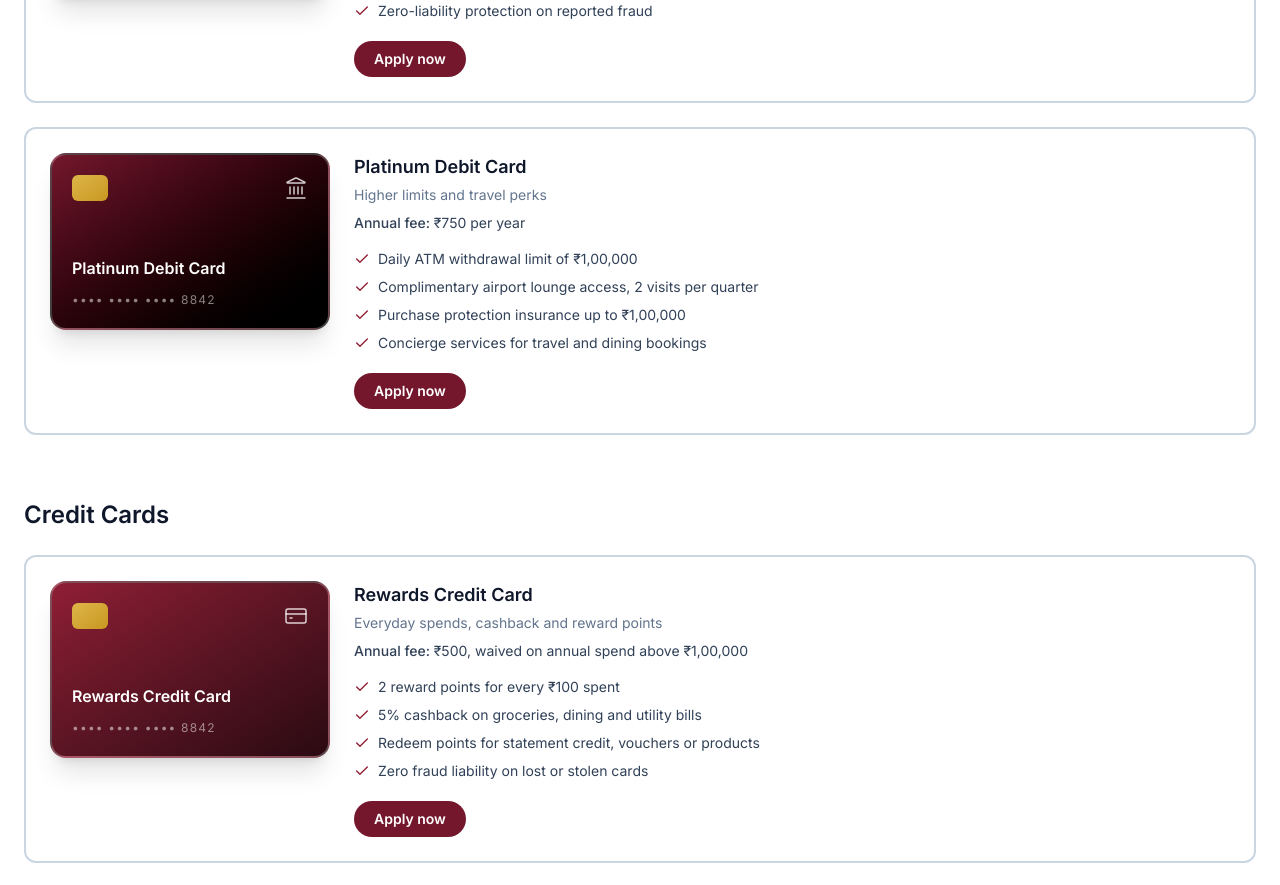
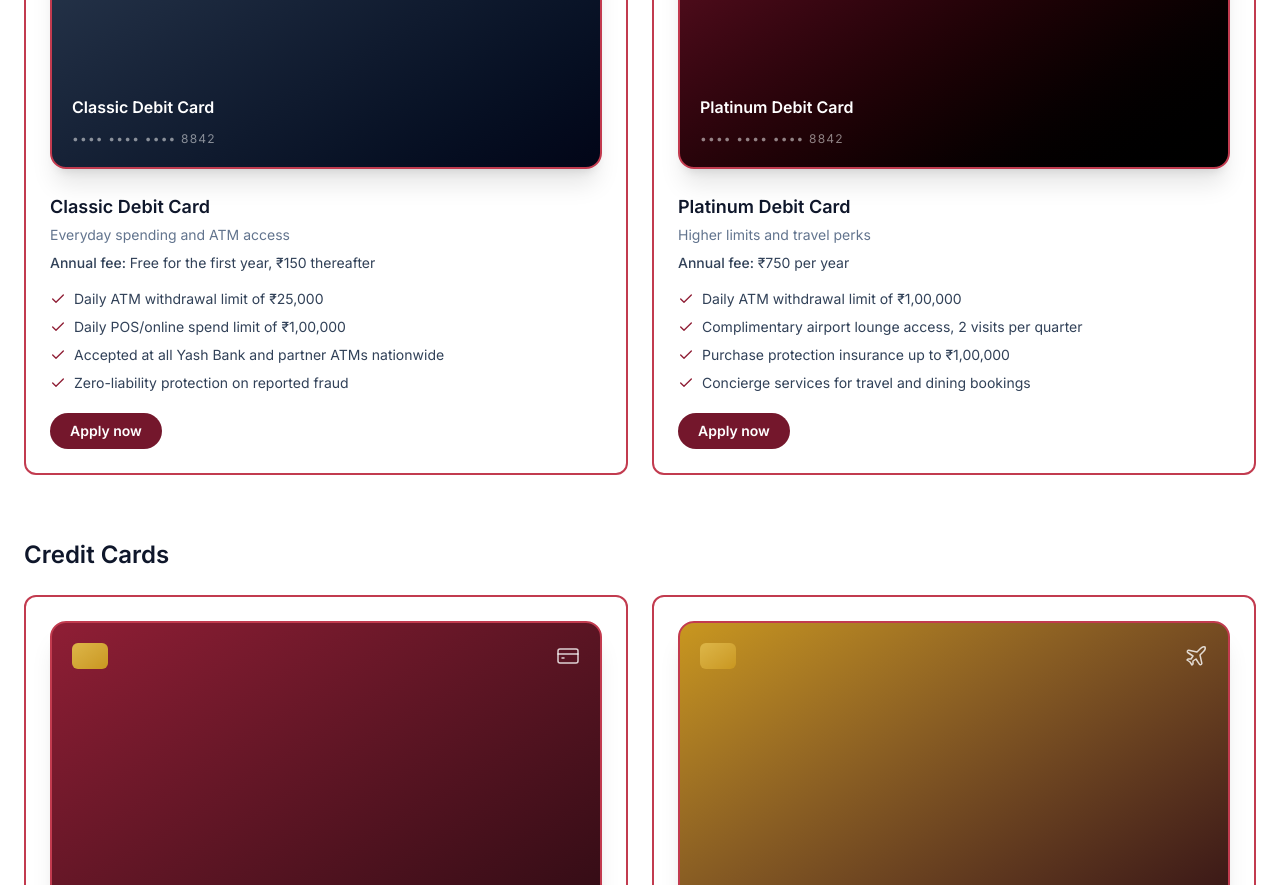
Before and after one commit to coderboy-yash/banking-ai-agent, a React (Vite) app in the folder frontend/: page /cards in a window 1280 px wide. Shown: the part 649-1534 px from the top of the page. Built offline with nearby package versions, Linux system fonts and the light colour scheme; no server answers.

Commit message:
Unify card borders to theme red, lay out cards side by side

```diff
--- a/frontend/src/components/AccountCard.tsx
+++ b/frontend/src/components/AccountCard.tsx
@@ -11,7 +11,7 @@
   const { label, icon: Icon } = typeMeta[account.type]
 
   return (
-    <div className="rounded-xl border-2 border-slate-300 bg-white p-6 shadow-sm">
+    <div className="rounded-xl border-2 border-maroon-500 bg-white p-6 shadow-sm">
       <div className="flex items-center justify-between">
         <div className="flex items-center gap-2 text-slate-500">
           <Icon className="size-4.5" strokeWidth={1.75} />
--- a/frontend/src/components/AuthLayout.tsx
+++ b/frontend/src/components/AuthLayout.tsx
@@ -29,7 +29,7 @@
               ))}
             </ul>
 
-            <div className="mt-12 w-64 rounded-2xl border-2 border-white/25 bg-gradient-to-br from-maroon-700 to-maroon-950 p-5 shadow-2xl">
+            <div className="mt-12 w-64 rounded-2xl border-2 border-maroon-500 bg-gradient-to-br from-maroon-700 to-maroon-950 p-5 shadow-2xl">
               <div className="flex items-center justify-between">
                 <div className="w-8 h-6 rounded-md bg-gradient-to-br from-gold-400 to-gold-500" />
                 <Landmark className="size-5 text-white/80" strokeWidth={1.5} />
--- a/frontend/src/components/ProductCard.tsx
+++ b/frontend/src/components/ProductCard.tsx
@@ -15,7 +15,7 @@
 
 export function ProductCard({ icon: Icon, title, tagline, rateLabel, rateValue, benefits, requirements, ctaLabel }: ProductCardData) {
   return (
-    <div className="rounded-xl border-2 border-slate-300 bg-white overflow-hidden">
+    <div className="rounded-xl border-2 border-maroon-500 bg-white overflow-hidden">
       <div className="p-6 border-b border-slate-100">
         <div className="flex items-start justify-between gap-4">
           <div>
--- a/frontend/src/pages/Cards.tsx
+++ b/frontend/src/pages/Cards.tsx
@@ -76,8 +76,9 @@
 function CardRow({ card }: { card: CardOffer }) {
   const Icon = card.icon
   return (
-    <div className="grid md:grid-cols-[280px_1fr] gap-6 items-start rounded-xl border-2 border-slate-300 p-6">
-      <div className={`rounded-2xl border-2 border-white/25 bg-gradient-to-br ${card.gradient} p-5 shadow-xl aspect-[1.586/1] flex flex-col justify-between`}>
+    <div className="rounded-xl border-2 border-maroon-500 bg-white overflow-hidden">
+      <div className="p-6 pb-0">
+        <div className={`rounded-2xl border-2 border-maroon-500 bg-gradient-to-br ${card.gradient} p-5 shadow-xl aspect-[1.586/1] flex flex-col justify-between`}>
           <div className="flex items-center justify-between">
             <div className="w-9 h-6.5 rounded-md bg-gradient-to-br from-gold-400 to-gold-500" />
             <Icon className="size-6 text-white/80" strokeWidth={1.5} />
@@ -87,7 +88,8 @@
             <p className="mt-3 text-white/50 text-xs tracking-widest">•••• •••• •••• 8842</p>
           </div>
         </div>
-      <div>
+      </div>
+      <div className="p-6">
         <h3 className="text-lg font-semibold text-slate-900">{card.name}</h3>
         <p className="mt-1 text-sm text-slate-500">{card.bestFor}</p>
         <p className="mt-2 text-sm text-slate-700">
@@ -125,7 +127,7 @@
 
       <section className="max-w-7xl mx-auto px-6 py-16">
         <h2 className="text-2xl font-semibold text-slate-900">Debit Cards</h2>
-        <div className="mt-6 space-y-6">
+        <div className="mt-6 grid sm:grid-cols-2 gap-6">
           {debitCards.map((c) => (
             <CardRow key={c.name} card={c} />
           ))}
@@ -134,7 +136,7 @@
 
       <section className="max-w-7xl mx-auto px-6 pb-16">
         <h2 className="text-2xl font-semibold text-slate-900">Credit Cards</h2>
-        <div className="mt-6 space-y-6">
+        <div className="mt-6 grid sm:grid-cols-2 gap-6">
           {creditCards.map((c) => (
             <CardRow key={c.name} card={c} />
           ))}
--- a/frontend/src/pages/Dashboard.tsx
+++ b/frontend/src/pages/Dashboard.tsx
@@ -40,7 +40,7 @@
             ))}
           </div>
 
-          <div className="mt-8 rounded-xl border-2 border-slate-300 bg-white p-6 shadow-sm">
+          <div className="mt-8 rounded-xl border-2 border-maroon-500 bg-white p-6 shadow-sm">
             <div className="flex items-center justify-between mb-1">
               <h2 className="text-base font-semibold text-slate-900">Recent Transactions</h2>
               <Link
--- a/frontend/src/pages/Home.tsx
+++ b/frontend/src/pages/Home.tsx
@@ -88,9 +88,9 @@
               <img
                 src={images.heroPayment}
                 alt="Customer paying with a card at checkout"
-                className="w-full h-80 object-cover rounded-2xl border-2 border-white/25 shadow-2xl"
+                className="w-full h-80 object-cover rounded-2xl border-2 border-maroon-500 shadow-2xl"
               />
-              <div className="absolute -bottom-10 -left-6 w-56 rounded-2xl border-2 border-white/25 bg-gradient-to-br from-maroon-700 to-maroon-950 p-5 shadow-2xl">
+              <div className="absolute -bottom-10 -left-6 w-56 rounded-2xl border-2 border-maroon-500 bg-gradient-to-br from-maroon-700 to-maroon-950 p-5 shadow-2xl">
                 <div className="flex items-center justify-between">
                   <div className="w-8 h-6 rounded-md bg-gradient-to-br from-gold-400 to-gold-500" />
                   <Landmark className="size-5 text-white/80" strokeWidth={1.5} />
@@ -108,7 +108,7 @@
         <h2 className="text-2xl font-semibold text-slate-900">Accounts built for how you actually bank</h2>
         <div className="mt-8 grid md:grid-cols-3 gap-5">
           {products.map(({ icon: Icon, title, blurb, tone }) => (
-            <div key={title} className={`${tone} rounded-xl border-2 border-white/25 p-6 text-white`}>
+            <div key={title} className={`${tone} rounded-xl border-2 border-maroon-500 p-6 text-white`}>
               <Icon className="size-7" strokeWidth={1.5} />
               <h3 className="mt-5 text-lg font-semibold">{title}</h3>
               <p className="mt-2 text-sm text-white/70 leading-relaxed">{blurb}</p>
--- a/frontend/src/pages/Profile.tsx
+++ b/frontend/src/pages/Profile.tsx
@@ -19,7 +19,7 @@
   return (
     <AppLayout title="Profile">
       <div className="max-w-md space-y-6">
-        <div className="rounded-xl border-2 border-slate-300 bg-white p-6 shadow-sm flex items-center gap-4">
+        <div className="rounded-xl border-2 border-maroon-500 bg-white p-6 shadow-sm flex items-center gap-4">
           <div className="size-14 rounded-full bg-maroon-700 text-white text-lg font-semibold flex items-center justify-center">
             {initials(user.name)}
           </div>
@@ -30,7 +30,7 @@
           </div>
         </div>
 
-        <div className="rounded-xl border-2 border-slate-300 bg-white p-6 shadow-sm">
+        <div className="rounded-xl border-2 border-maroon-500 bg-white p-6 shadow-sm">
           <h2 className="text-base font-semibold text-slate-900 mb-4">Linked accounts</h2>
           <div className="divide-y divide-slate-100">
             {accounts.map((a) => (
--- a/frontend/src/pages/Transactions.tsx
+++ b/frontend/src/pages/Transactions.tsx
@@ -46,7 +46,7 @@
         </select>
       </div>
 
-      <div className="rounded-xl border-2 border-slate-300 bg-white px-6 shadow-sm">
+      <div className="rounded-xl border-2 border-maroon-500 bg-white px-6 shadow-sm">
         {loading ? (
           <p className="py-6 text-sm text-slate-400">Loading transactions…</p>
         ) : transactions.length === 0 ? (
--- a/frontend/src/pages/Transfer.tsx
+++ b/frontend/src/pages/Transfer.tsx
@@ -59,7 +59,7 @@
   return (
     <AppLayout title="Transfer">
       <div className="max-w-md">
-        <div className="rounded-xl border-2 border-slate-300 bg-white p-6 shadow-sm">
+        <div className="rounded-xl border-2 border-maroon-500 bg-white p-6 shadow-sm">
           {success ? (
             <div className="text-center py-4">
               <CheckCircle2 className="size-10 text-emerald-600 mx-auto" strokeWidth={1.5} />
```
Also changed, not shown: 1 other file (tests, documents, lock files or other folders). Lines whose indentation alone changed are shown as unchanged.
